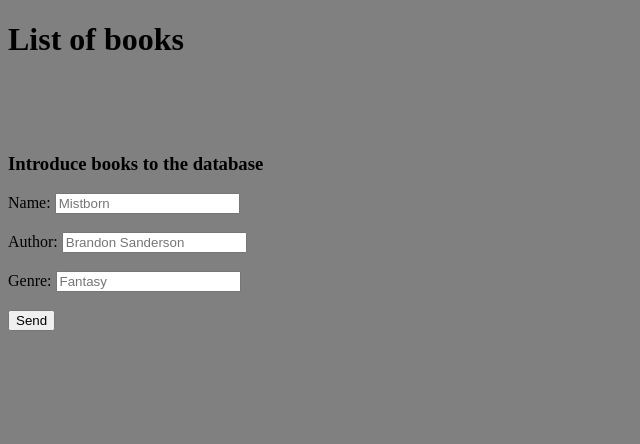
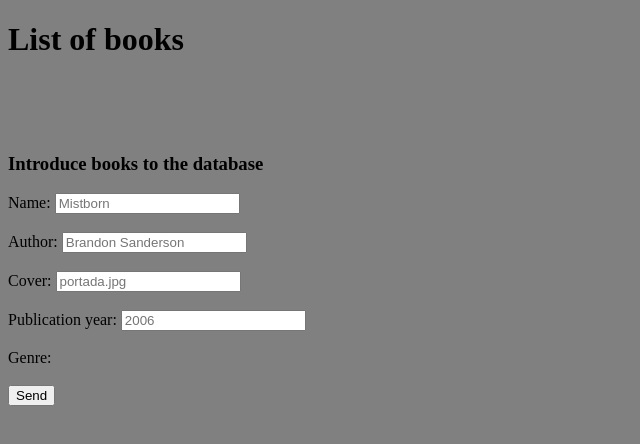
Before and after one commit to carloskholin35/Project-library, a Flask app: page / in a window 1280 px wide. Shown: the top 444 px of the page, without its empty margins (0-640 px from the left). Run offline with Flask 3, Linux system fonts and the light colour scheme; data that the repository does not hold is empty.

Commit message:
feat(books): add cover, publication year and genres to the add-book form
- database: insert_book() takes cover_url and publication_year, skips
  duplicates (same name + author) and returns (book_id, created)
- app: index passes all genres; add_book stores the new fields and
  links the selected genres with modify_book_genres()
- template: cover, year and genre checkboxes in the form

Fixes adding books, broken since migration 002 dropped Books.genre.

Co-Authored-By: Claude Opus 5 <noreply@anthropic.com>

```diff
--- a/app.py
+++ b/app.py
@@ -33,16 +33,19 @@ def teardown_app(exception):
 def index():
     """Main web interface"""
     all_books = get_all_books()
-    return render_template("index.html", books=all_books)
+    genres = get_all_genres()
+    return render_template("index.html", books=all_books, genres=genres)
 
 @app.route("/add_book", methods=['POST'])
 def add_book():
-    # Capture the data from the three input text using request.form
     book_name = request.form.get('book_name')
     author_name = request.form.get('author_name')
-    genre = request.form.get('genre')
-    # Save in the bookshelf.db
-    insert_book(book_name, author_name, genre)
+    cover_url = request.form.get('cover_url')
+    publication_year = int(request.form.get('publication_year'))
+    genre_ids = [int(genre) for genre in request.form.getlist('genres[]')] #List comprehension
+
+    book_id, created = insert_book(book_name, author_name, cover_url, publication_year)
+    modify_book_genres(book_id, genre_ids)
 
     return redirect(url_for('index'))
 
--- a/database.py
+++ b/database.py
@@ -49,13 +49,27 @@ def get_genres_by_book(book_id):
     book_genre = cur.fetchall() # Cause it can have more than one genre
     return book_genre
 
-def insert_book(book_name, author_name, genre):
+def insert_book(book_name, author_name, cover_url, publication_year):
+    """Inserts a book if it doesn't already exist (same name + author). Returns (book_id, created: bool)."""
     cn = get_db()
     cur = cn.cursor()
+
     author_id = get_or_create_author_id(author_name)
-    query = "INSERT OR IGNORE INTO Books (author_id, book_name, genre) VALUES(?, ?, ?)"
-    cur.execute(query, (author_id, book_name, genre))
-    cn.commit()
+    cur.execute("SELECT book_id FROM Books WHERE book_name = ? AND author_id = ?", (book_name, author_id))
+    result = cur.fetchone()
+
+    # Avoid duplicates based on (book_name, author_id), only insert if it doesn't already exist
+    if result:
+        book_id = result[0]
+        created = False
+    else:
+        query = "INSERT OR IGNORE INTO Books (author_id, book_name, cover_url, publication_year) VALUES(?, ?, ?, ?)"
+        cur.execute(query, (author_id, book_name, cover_url, publication_year))
+        book_id = cur.lastrowid
+        created = True
+        cn.commit()
+    return book_id, created
+
 
 def remove_book(book_id):
     cn = get_db()
--- a/templates/index.html
+++ b/templates/index.html
@@ -24,8 +24,17 @@
         <label>Author:</label>
         <input type="text" name="author_name" placeholder="Brandon Sanderson" required>
         <br><br>
+        <label>Cover:</label>
+        <input type="text" name="cover_url" placeholder="portada.jpg" required>
+        <br><br>
+        <label>Publication year:</label>
+        <input type="text" name="publication_year" placeholder="2006" required>
+        <br><br>
         <label>Genre:</label>
-        <input type="text" name="genre" placeholder="Fantasy" required>
+        {% for genre in genres %}
+        <input type="checkbox" id="genre-{{ genre[0] }}" name="genres[]" value="{{ genre[0] }}">
+        <label for="genre-{{ genre[0] }}">{{ genre[1]|e }}</label>
+        {% endfor %}
         <br><br>
         <button type="submit">Send</button>
     </form>
```
